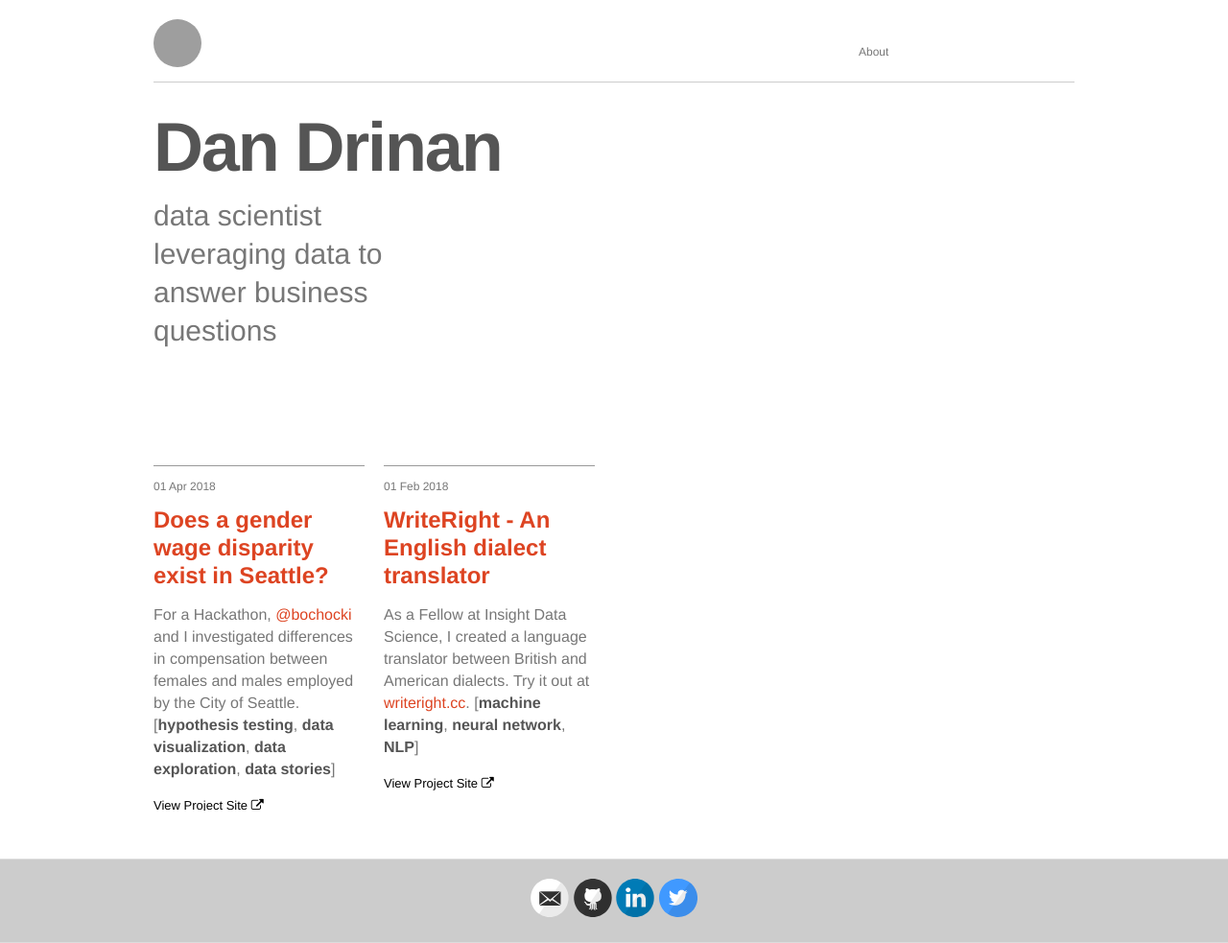
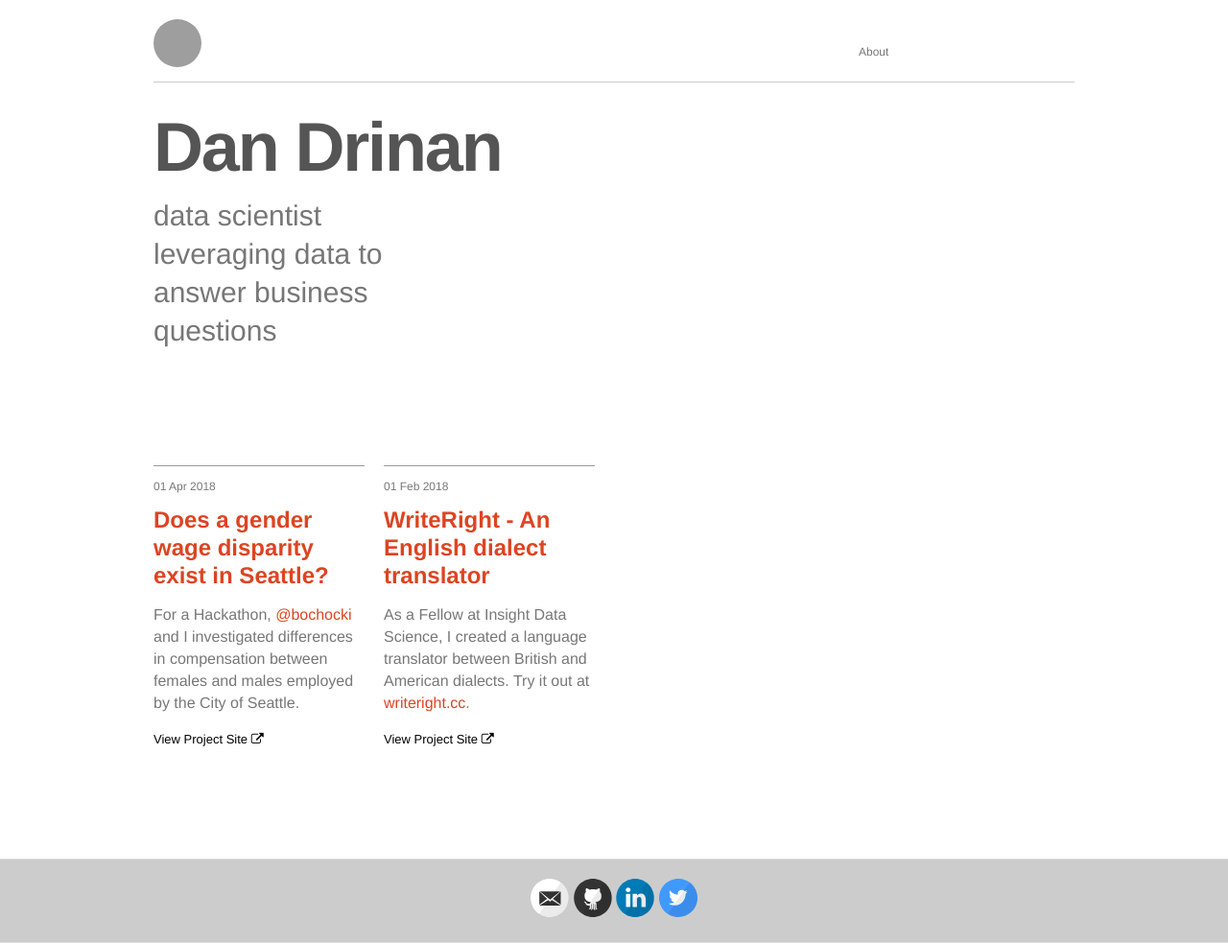
Before and after one commit to drinandan/drinandan.github.io, a Jekyll site: the page built from index.html, in a window 1280 px wide. Shown: the whole page at 96% size. Built offline with Jekyll 4.4.1, drawn with Linux system fonts in a browser that asks for light colours; nearby versions of some CDN libraries; grey boxes are pictures that could not be loaded.

Commit message:
removed key words to a post

```diff
--- a/_posts/2018-02-01-English-dialect-translator.md
+++ b/_posts/2018-02-01-English-dialect-translator.md
@@ -1,7 +1,7 @@
 ---
 layout: post
 title: WriteRight - An English dialect translator
-desc: As a Fellow at Insight Data Science, I created a language translator between British and American dialects. Try it out at <a href="http://writeright.cc">writeright.cc</a>. [<b>machine learning</b>, <b>neural network</b>, <b>NLP</b>]
+desc: As a Fellow at Insight Data Science, I created a language translator between British and American dialects. Try it out at <a href="http://writeright.cc">writeright.cc</a>.
 proj-url: https://github.com/drinandan/insight-project/blob/master/2018.01.19_create_language_vectors_using_large_corpora.ipynb
 proj-num: 04
 ---
--- a/_posts/2018-04-01-Gender-wage-discrepancy-in-the-City-of-Seattle.md
+++ b/_posts/2018-04-01-Gender-wage-discrepancy-in-the-City-of-Seattle.md
@@ -1,7 +1,7 @@
 ---
 layout: post
 title: Does a gender wage disparity exist in Seattle?
-desc: For a Hackathon, <a href="https://github.com/bochocki">@bochocki</a> and I investigated differences in compensation between females and males employed by the City of Seattle. [<b>hypothesis testing</b>, <b>data visualization</b>, <b>data exploration</b>, <b>data stories</b>]
+desc: For a Hackathon, <a href="https://github.com/bochocki">@bochocki</a> and I investigated differences in compensation between females and males employed by the City of Seattle.
 proj-url: https://github.com/drinandan/seattle_gender_pay_disparity
 proj-num: 03
 ---
```
